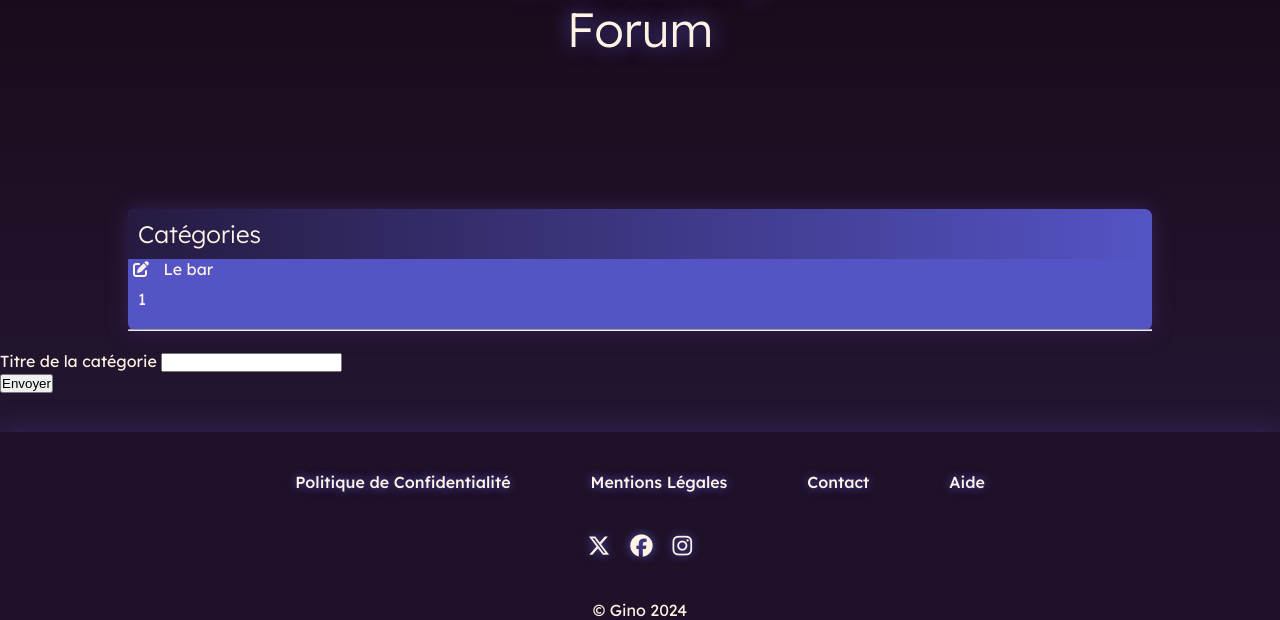
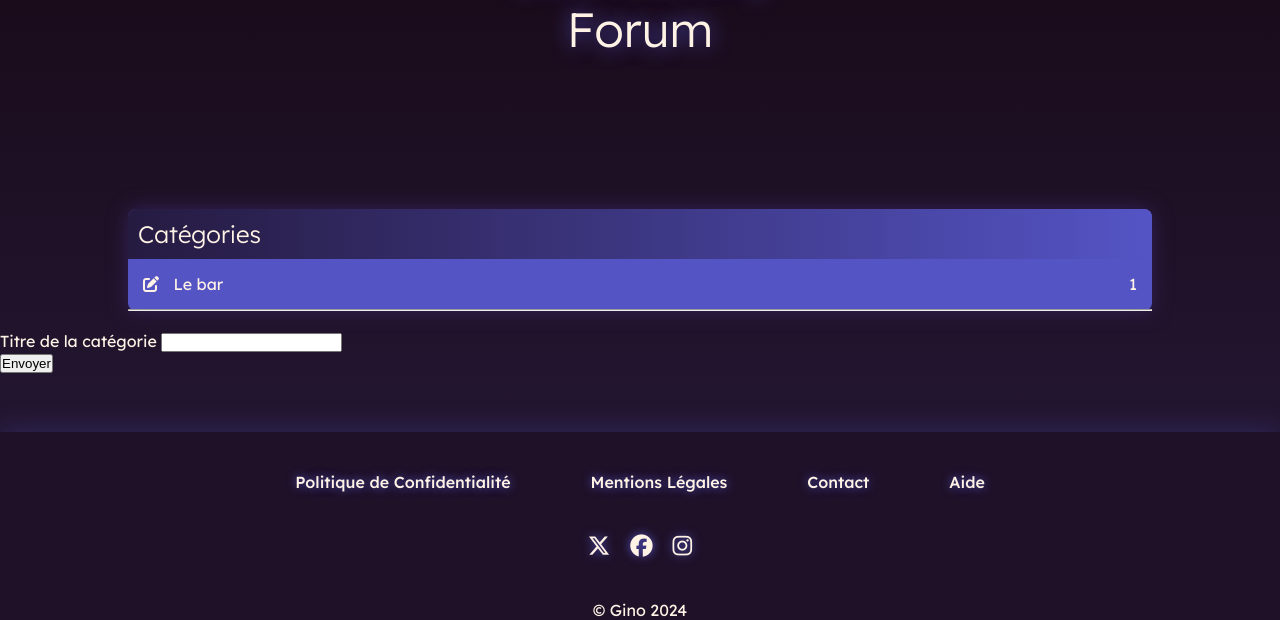
Before and after one commit to ginodalsasso/projet-forum, a PHP site: page /index.php?ctrl=forum&action=index in a window 1280 px wide. Shown: the part 392-1012 px from the top of the page. Run offline with PHP 8.4, Linux system fonts and the light colour scheme; data comes from the database, SQL or seed files in the repository; some libraries are stand-ins or nearby versions; some web fonts are replaced.

Commit message:
css on listCategory, topics, posts

```diff
--- a/public/css/style.css
+++ b/public/css/style.css
@@ -178,7 +178,7 @@ h2{
 }
 
 .card_list p{
-    padding: 10px 10px 5px 10px;
+    /* padding: 10px 10px 5px 10px; */
 }
 
 .card_list a{
@@ -187,6 +187,15 @@ h2{
     text-decoration: none;
 
 }
+
+.titles_container{
+    display: flex;
+    justify-content: space-between;
+    align-items: center;
+    padding: 15px 15px 15px 10px;
+}
+
+
 
 hr{
     color: rgba(38, 26, 58, 0.2);
--- a/view/forum/listCategory.php
+++ b/view/forum/listCategory.php
@@ -11,10 +11,16 @@ $categories = $result["data"]['categories'];
         <?php
         foreach ($categories as $category) {
         ?>
+            <div class="titles_container">
+                <div class="titles_container_left">
                     <a href="index.php?ctrl=forum&action=viewUpdateCategory&id=<?= $category->getId() ?>"><i class="fa-solid fa-pen-to-square"></i></a>
                     <a href="index.php?ctrl=forum&action=listTopicsByCategory&id=<?= $category->getId() ?>"><?= $category->getName() ?></a>
+                </div>
+                <div class="titles_container_right">
                     <p><?= $category->getNbTopics() ?></p>
                     <p><?= $category->getLastPost() ?></p>
+                </div>
+            </div>
             <hr>
 
         <?php } ?>
```
Also changed, not shown: view/forum/listPosts.php (+13 -7 lines), view/forum/listTopics.php (+13 -4 lines). Lines whose indentation alone changed are shown as unchanged.
